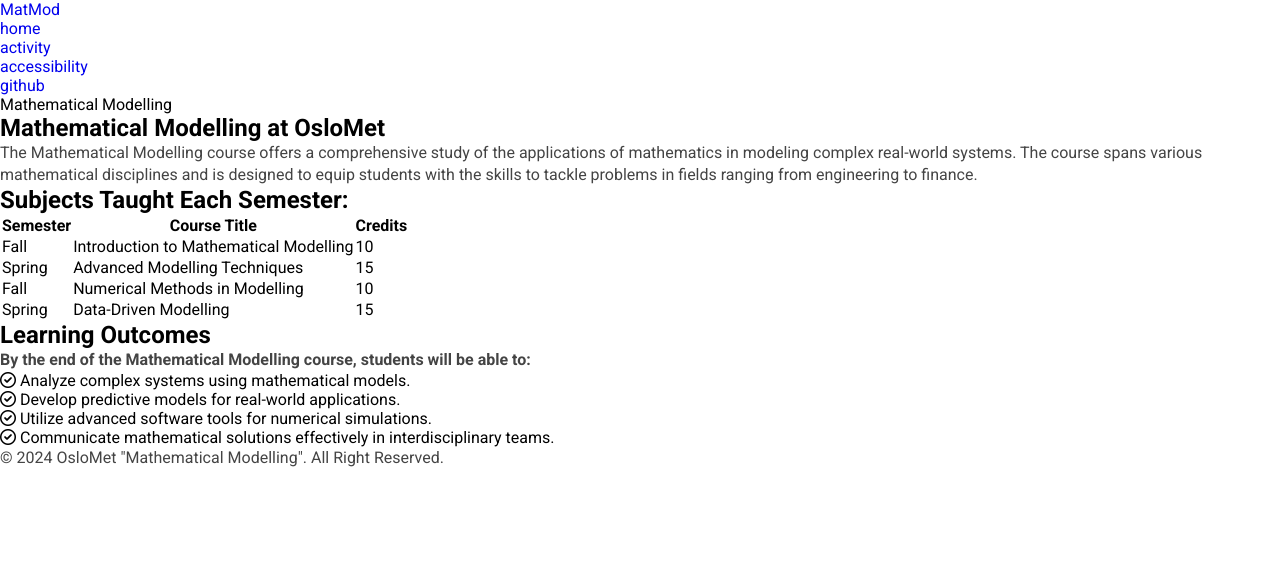
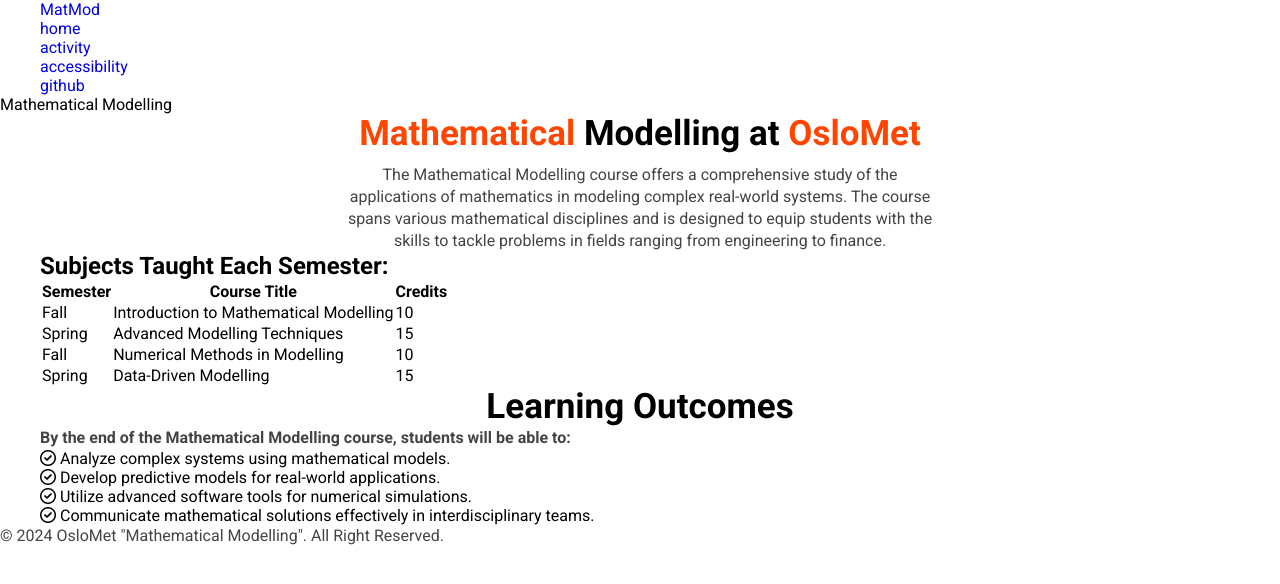
Before and after one commit to zaazi99/eksamen2024, a plain HTML site: page index.html in a window 1280 px wide. Drawn offline with Linux system fonts and the light colour scheme.

Commit message:
Update style.css

```diff
--- a/style.css
+++ b/style.css
@@ -26,3 +26,55 @@
     line-height: 22px;
     color: #444444;
 }
+
+p a {
+    color: #0000ff;
+}
+
+p a:hover {
+    text-decoration: underline;
+}
+
+h1,
+h2,
+h3,
+h4,
+h5,
+h6 {
+    color: #000000;
+}
+
+ul {
+    list-style-type: none;
+}
+
+img {
+    max-width: 100%;
+}
+
+.myContainer {
+    width: 100%;
+    max-width: 1240px;
+    margin: auto;
+    padding: 0 20px;
+}
+
+.title-container h1 {
+    font-size: 35px;
+    line-height: 40px;
+    color: #000000;
+    text-align: center;
+    font-weight: 700;
+}
+
+.title-container h1 span {
+    color: #ff4500;
+}
+
+.title-container p {
+    width: 100%;
+    max-width: 600px;
+    margin: auto;
+    padding-top: 10px;
+    text-align: center;
+}
```
